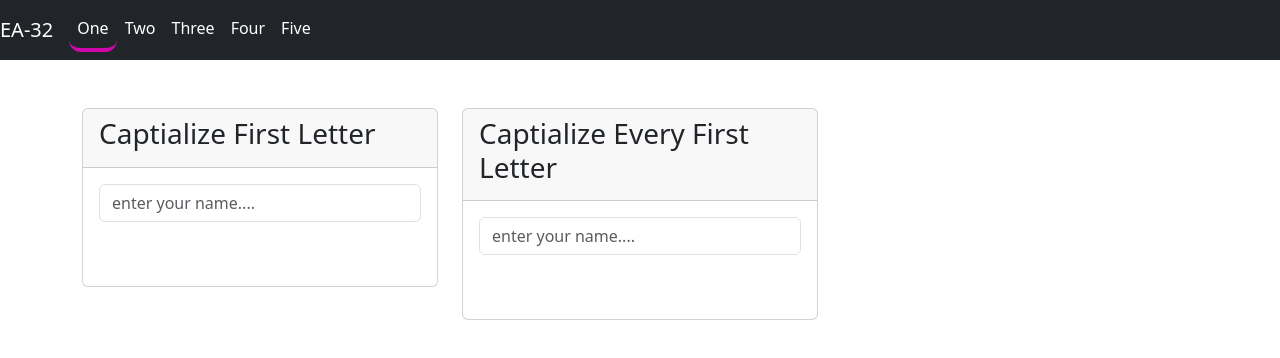
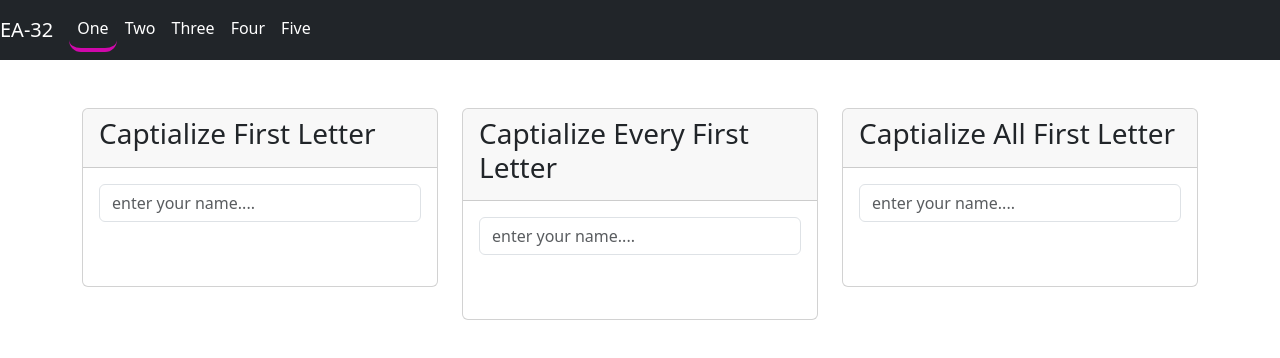
Before and after one commit to abhikaleangulardev-gif/basic_Custom_Pipe_Interview_Preparation_Angular_21, an Angular app: page /one in a window 1280 px wide. Shown: the top 358 px of the page. Built offline with nearby package versions, Linux system fonts and the light colour scheme.

Commit message:
completed-all-letter-is-captialize

```diff
--- a/src/app/component/one/one.html
+++ b/src/app/component/one/one.html
@@ -25,4 +25,17 @@
             </div>
         </div>
     </div>
+    <div class="col-sm-4">
+        <div class="card">
+            <div class="card-header">
+                <h3>Captialize All First Letter</h3>
+            </div>
+            <div class="card-body">
+                <input type="text" class="form-control" name="" id="" placeholder="enter your name...."
+                    [(ngModel)]="mySubjectName">
+
+                <pre class="text-primary my-4"><b>{{mySubjectName |captializeAllLetter}}</b></pre>
+            </div>
+        </div>
+    </div>
 </div>
--- a/src/app/component/one/one.ts
+++ b/src/app/component/one/one.ts
@@ -2,16 +2,18 @@ import { Component, OnInit } from '@angular/core';
 import { FormsModule } from '@angular/forms';
 import { CaptializeFirstLetter } from '../../custom-pipe/captializeFirstLetter.pipe';
 import { captializeEveryFirstLetterPipe } from '../../custom-pipe/captializeEveryFirstLetter.pipe';
+import { captializeAllLetterPipe } from '../../custom-pipe/captializeAllLetter.pipe';
 
 @Component({
   selector: 'app-one',
-  imports: [FormsModule, CaptializeFirstLetter, captializeEveryFirstLetterPipe],
+  imports: [FormsModule, CaptializeFirstLetter, captializeEveryFirstLetterPipe,captializeAllLetterPipe],
   templateUrl: './one.html',
   styleUrl: './one.css',
 })
 export class One implements OnInit {
   myName: string = '';
   myTitleName: string = '';
+  mySubjectName:string = '';
   constructor() { }
 
   ngOnInit(): void {
--- /dev/null
+++ b/src/app/custom-pipe/captializeAllLetter.pipe.ts
@@ -0,0 +1,11 @@
+import { Pipe,PipeTransform } from "@angular/core";
+
+@Pipe({
+    name:'captializeAllLetter'
+})
+
+export class captializeAllLetterPipe implements PipeTransform{
+    transform(value: any) {
+      return value.toUpperCase();
+    }
+}
```
